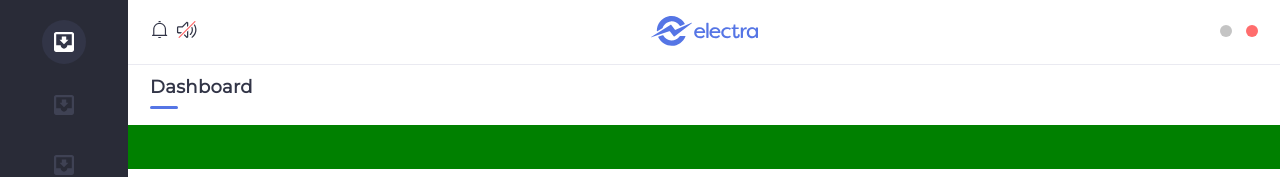
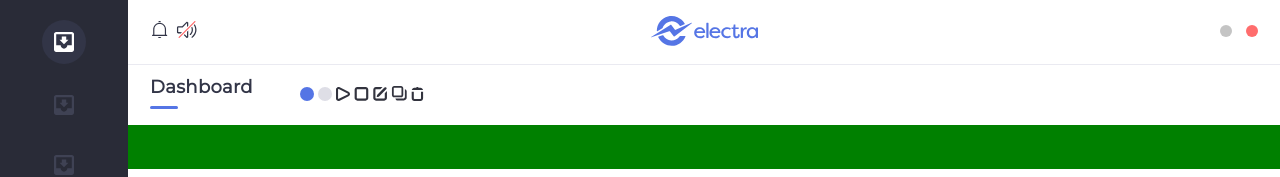
Before and after one commit to josephlalley1/project-electron, a website: page index.html in a window 1280 px wide. Shown: the top 177 px of the page. Drawn offline with nearby package versions, Linux system fonts and the light colour scheme.

Commit message:
frequent changes

```diff
--- a/index.html
+++ b/index.html
@@ -41,7 +41,13 @@
         </div>
 
         <div class="main-menu">
-
+          <img src="purple-circle.svg" alt="">
+          <img src="grey-circle.svg" alt="">
+          <img src="play-icon.svg" alt="">
+          <img src="pause-icon.svg" alt="">
+          <img src="edit-icon.svg" alt="">
+          <img src="duplicate-icon.svg" alt="">
+          <img src="delete-icon.svg" alt="">
         </div>
       </div>
 
--- a/style.css
+++ b/style.css
@@ -117,5 +117,6 @@ h2 {
 }
 
 .menu-title {
+  width: 150px;
   padding-left: 22px;
 }
```
Also changed, not shown: delete-icon.svg (added), duplicate-icon.svg (added), edit-icon.svg (added), grey-circle.svg (added), pause-icon.svg (added), play-icon.svg (added), purple-circle.svg (added).
